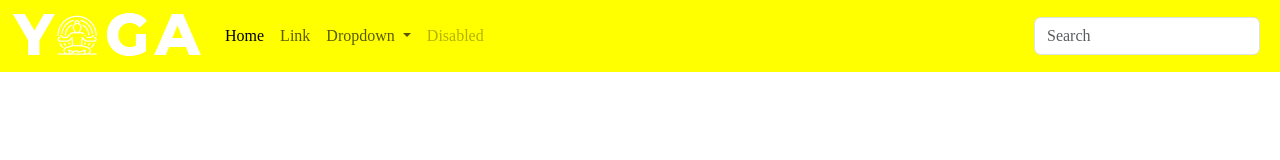
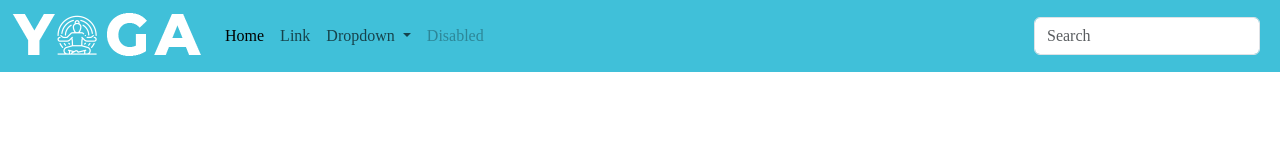
Before and after one commit to pritomsarkar226/Yoga-Class, a plain HTML site: page index.html in a window 1280 px wide. Drawn offline with Linux system fonts and the light colour scheme.

Commit message:
Update style.css

```diff
--- a/css/style.css
+++ b/css/style.css
@@ -51,5 +51,5 @@ table {
 	src: url(../fonts/Raleway-SemiBoldItalic.ttf);
   }
 .navbar{
-    background: yellow;
+    background:#40c0d9;
 }
```
